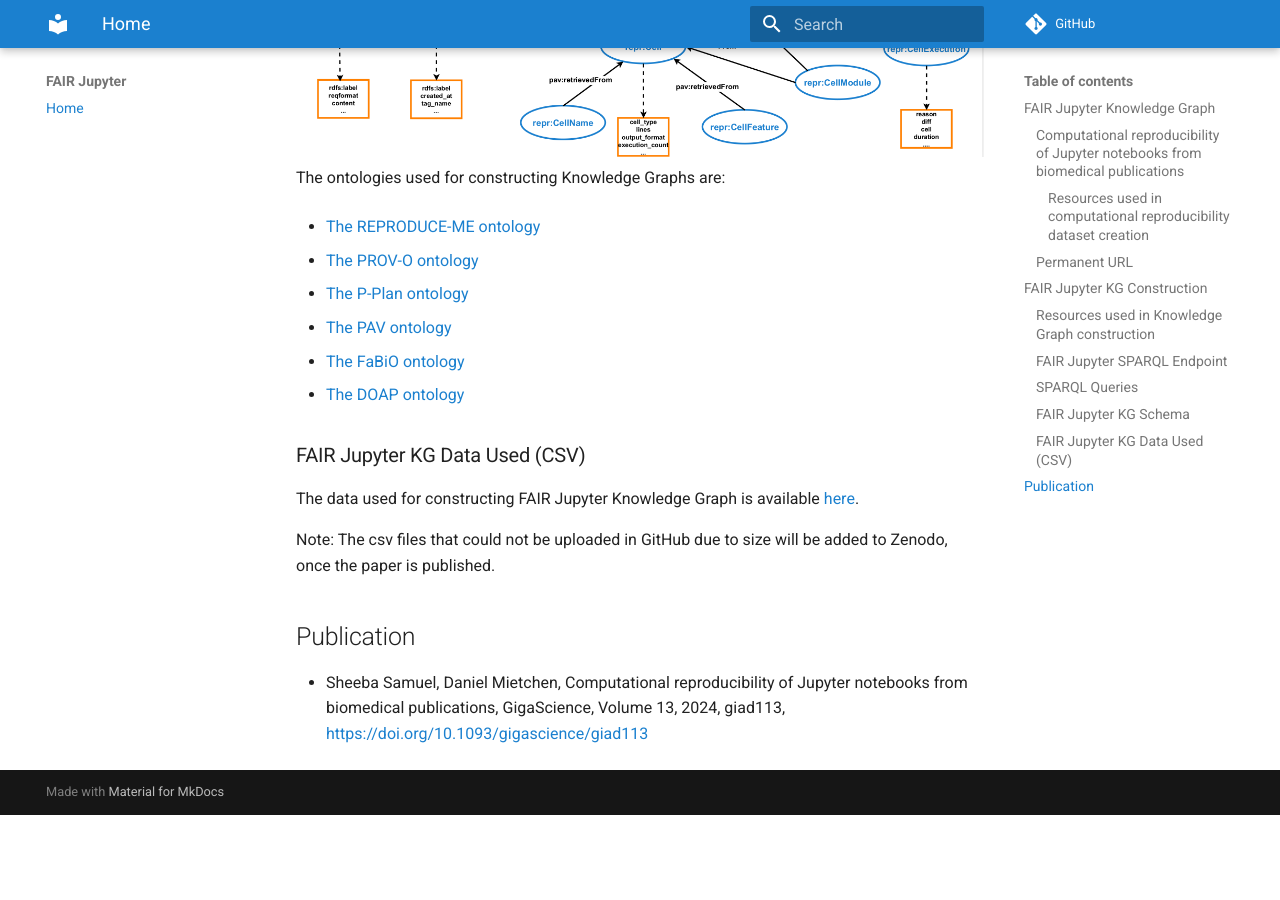
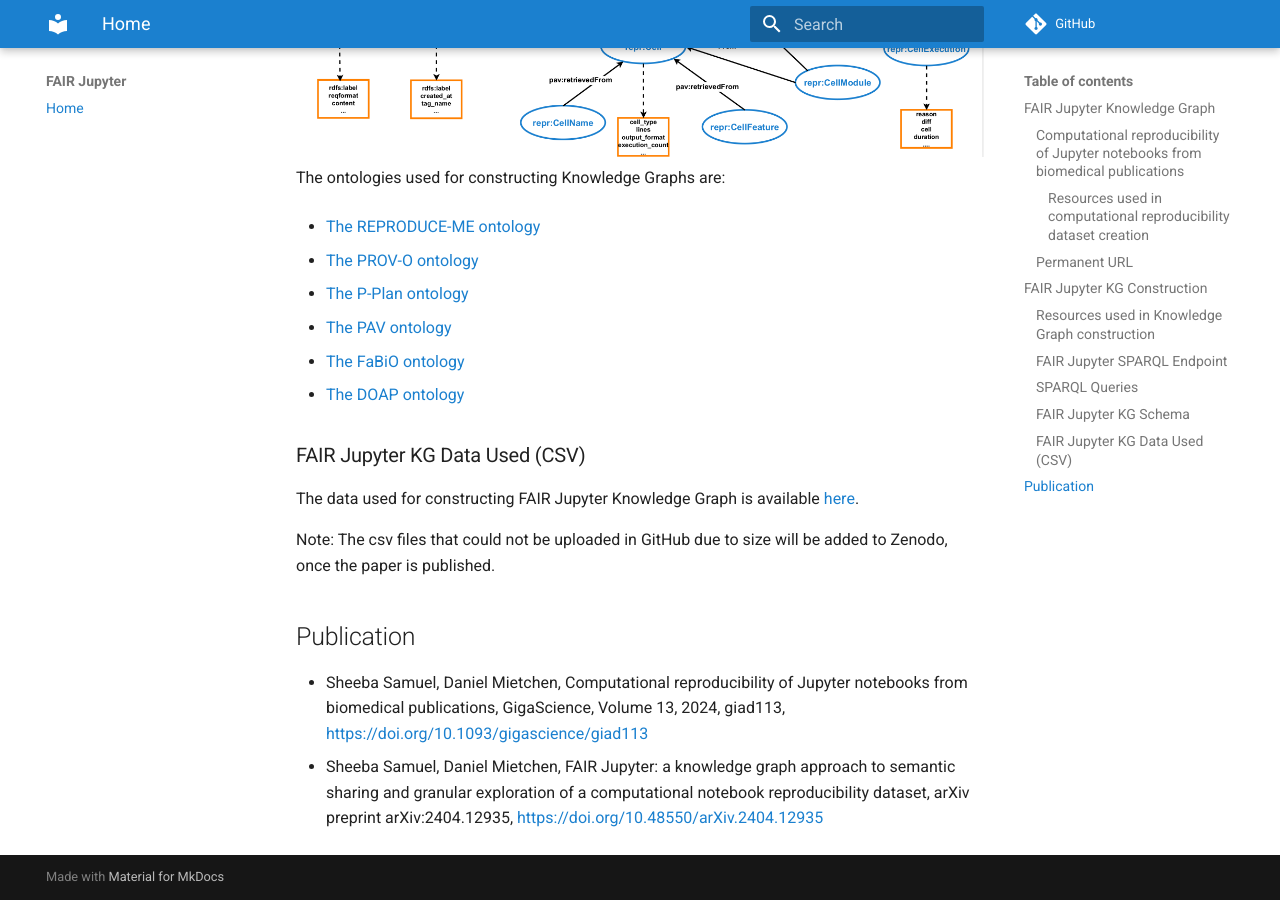
Before and after one commit to fusion-jena/fairjupyter, an MkDocs documentation site: the page built from docs/content/index.md, in a window 1280 px wide and 900 px high, scrolled down 3037 px. Built offline with MkDocs 1.6.1 and Material for MkDocs 9.7.7, drawn with Linux system fonts in a browser that asks for light colours; comment, search, counter and statistics services are not loaded; before the commit the page ends 3852 px from its top, so only the background shows below that.

Commit message:
Update index.md

```diff
--- a/docs/content/index.md
+++ b/docs/content/index.md
@@ -62,3 +62,4 @@ Note: The csv files that could not be uploaded in GitHub due to size will be add
 ## Publication
 
 * Sheeba Samuel, Daniel Mietchen, Computational reproducibility of Jupyter notebooks from biomedical publications, GigaScience, Volume 13, 2024, giad113, [https://doi.org/10.1093/gigascience/giad113](https://doi.org/10.1093/gigascience/giad113)
+* Sheeba Samuel, Daniel Mietchen, FAIR Jupyter: a knowledge graph approach to semantic sharing and granular exploration of a computational notebook reproducibility dataset, arXiv preprint arXiv:2404.12935, [https://doi.org/10.48550/arXiv.2404.12935](https://doi.org/10.48550/arXiv.2404.12935)
```
